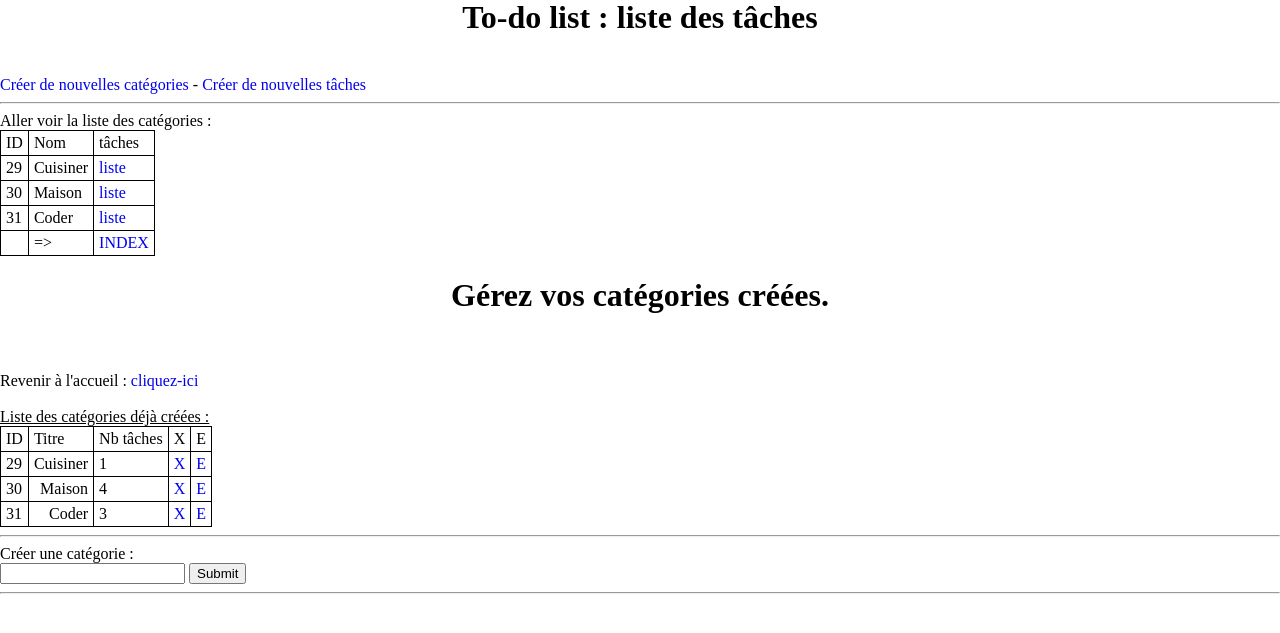
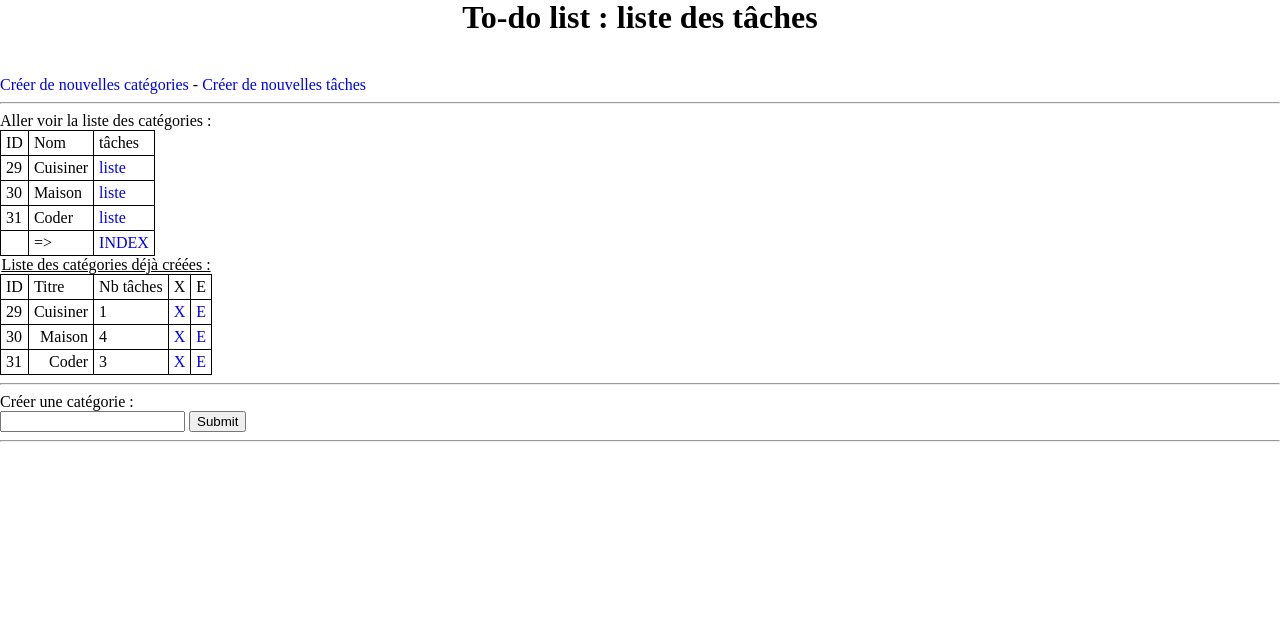
Before and after one commit to cedwics10/Tasker, a PHP site: page /categories.php in a window 1280 px wide. Shown: the part 22-655 px from the top of the page. Run offline with PHP 8.4, Linux system fonts and the light colour scheme; data comes from the database, SQL or seed files in the repository.

Commit message:
few folder updates

```diff
--- a/www/categories.php
+++ b/www/categories.php
@@ -4,12 +4,9 @@ require_once('../includes/php/include_categories.php');
 require_once('../includes/html/include_head.html');
 require_once('../includes/html/include_header.html');
 ?>
-<h1 style="text-align: center;">Gérez vos catégories créées.</h1></br></br>
-Revenir à l'accueil : <a href="index.php" label="Retour à l'accueil">cliquez-ici</a></br>
-<?php echo $message_user; ?>
-<br />
-<u>Liste des catégories déjà créées :</u>
-<table>
+
+<table class="bloc_infos">
+	<caption><u>Liste des catégories déjà créées :</u></caption>
 <tr><td>ID</td><td>Titre</td><td>Nb tâches</td><td>X</td><td>E</td></tr>
 <?php
 show_categories($pdo)
--- a/www/css/design.css
+++ b/www/css/design.css
@@ -1,6 +1,11 @@
 body
 {
 	margin: auto;
+}
+
+table .bloc_infos
+{
+	display: inline-block;
 }
 
 table, tr, td
```
